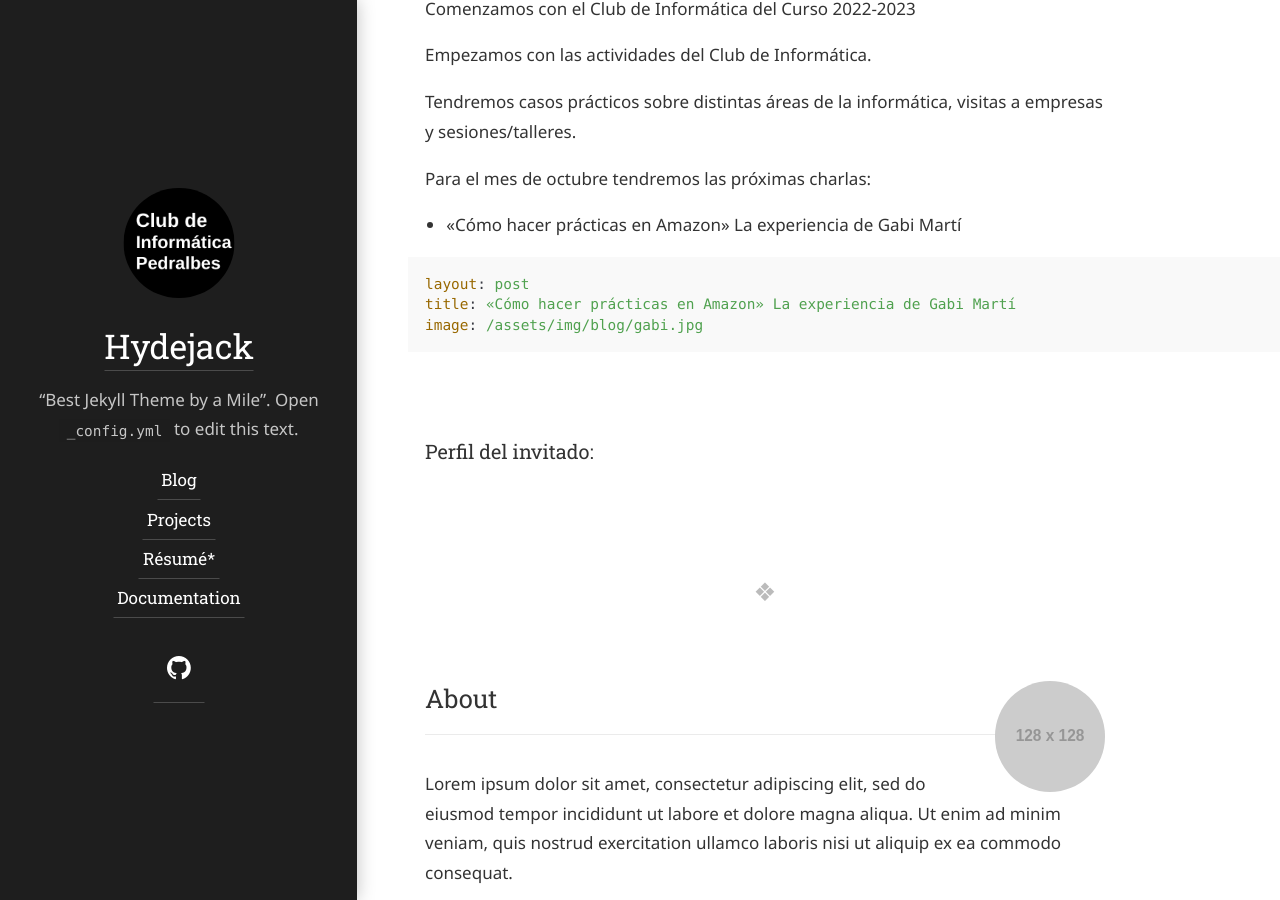
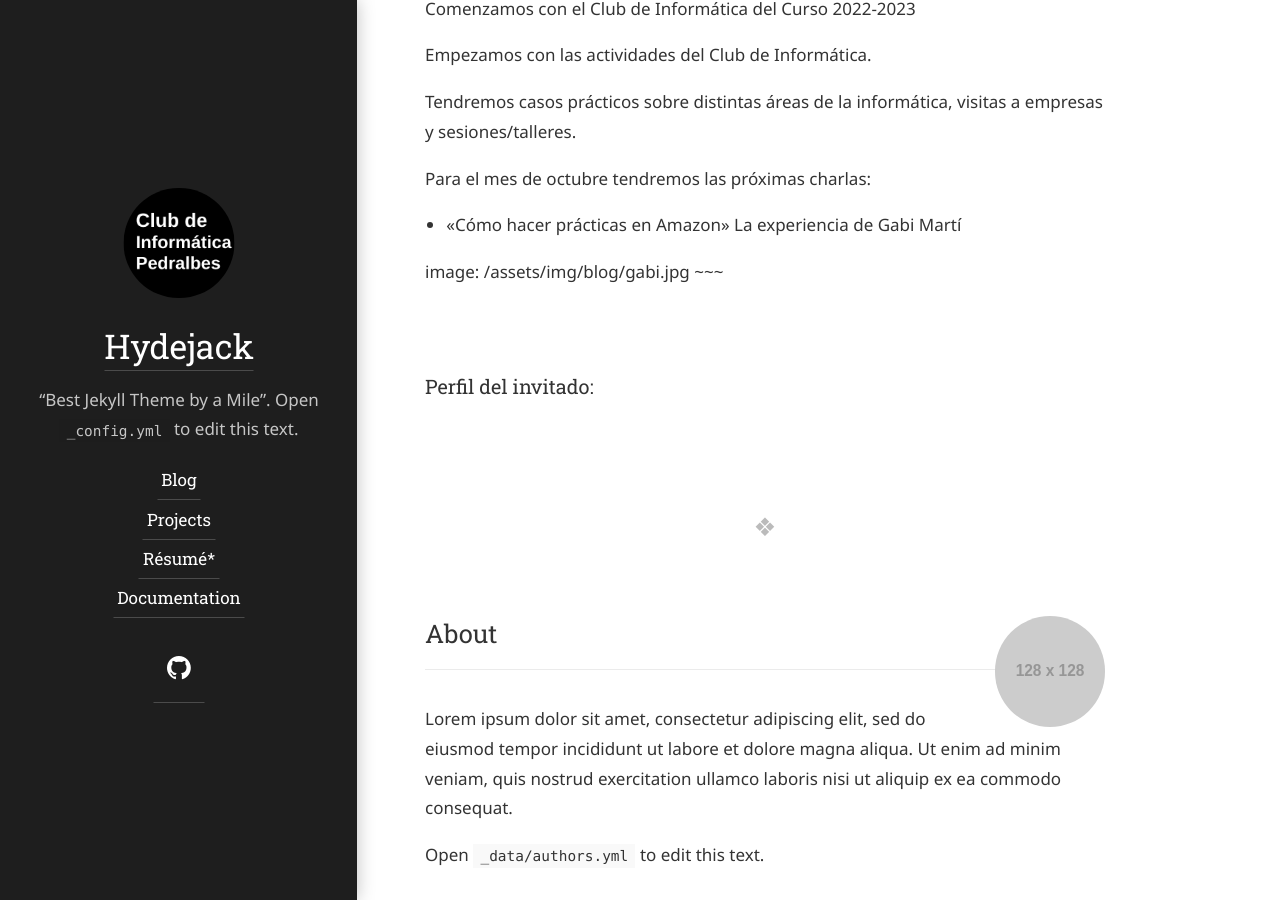
Before and after one commit to clubinfopedralbes/clubinfopedralbes.github.io, a Jekyll site: the page built from hydejack/_posts/2022-10-01-intro.md, in a window 1280 px wide and 900 px high, scrolled down 439 px. Built offline with Jekyll 4.4.1, drawn with Linux system fonts in a browser that asks for light colours; some web fonts are replaced.

Commit message:
Update 2022-10-01-intro.md

```diff
--- a/hydejack/_posts/2022-10-01-intro.md
+++ b/hydejack/_posts/2022-10-01-intro.md
@@ -21,9 +21,6 @@ Para el mes de octubre tendremos las próximas charlas:
 
 * «Cómo hacer prácticas en Amazon» La experiencia de Gabi Martí
 
-~~~yml
-layout: post
-title: «Cómo hacer prácticas en Amazon» La experiencia de Gabi Martí
 image: /assets/img/blog/gabi.jpg
 ~~~
 
```
